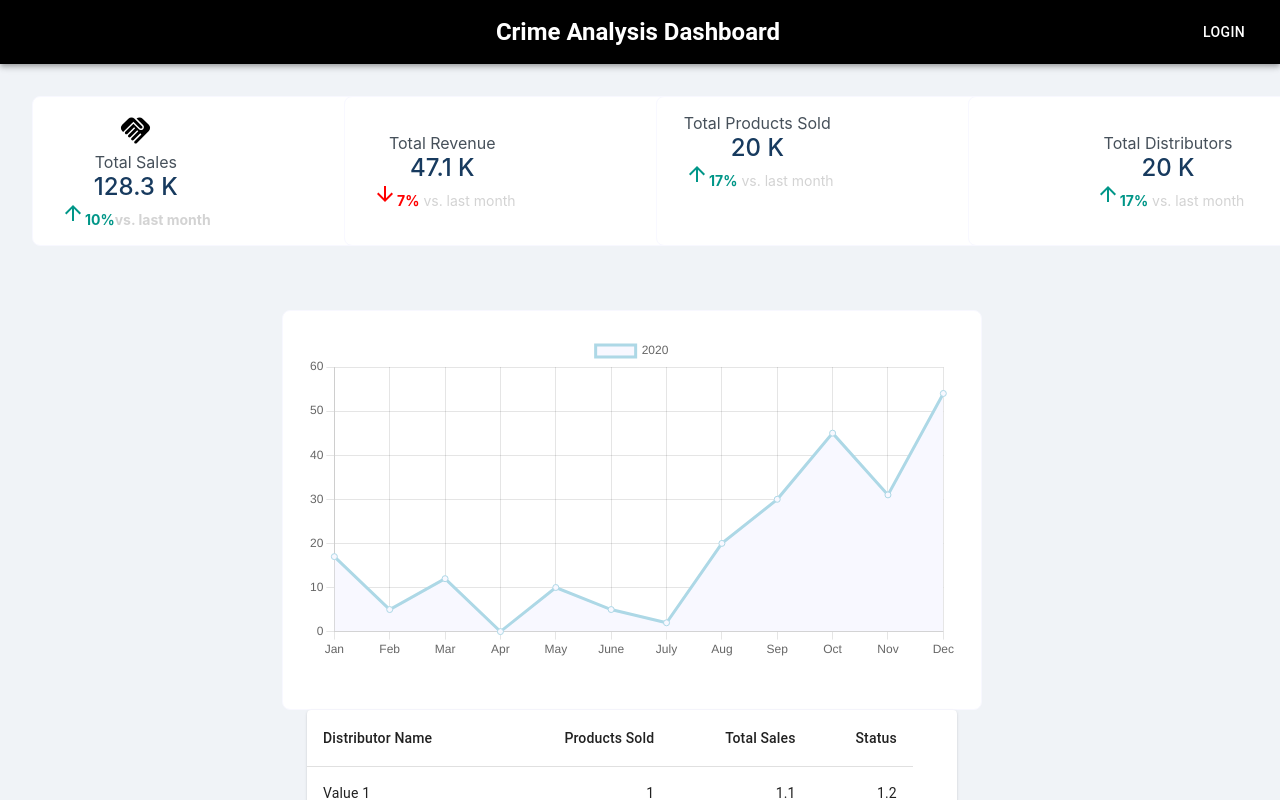
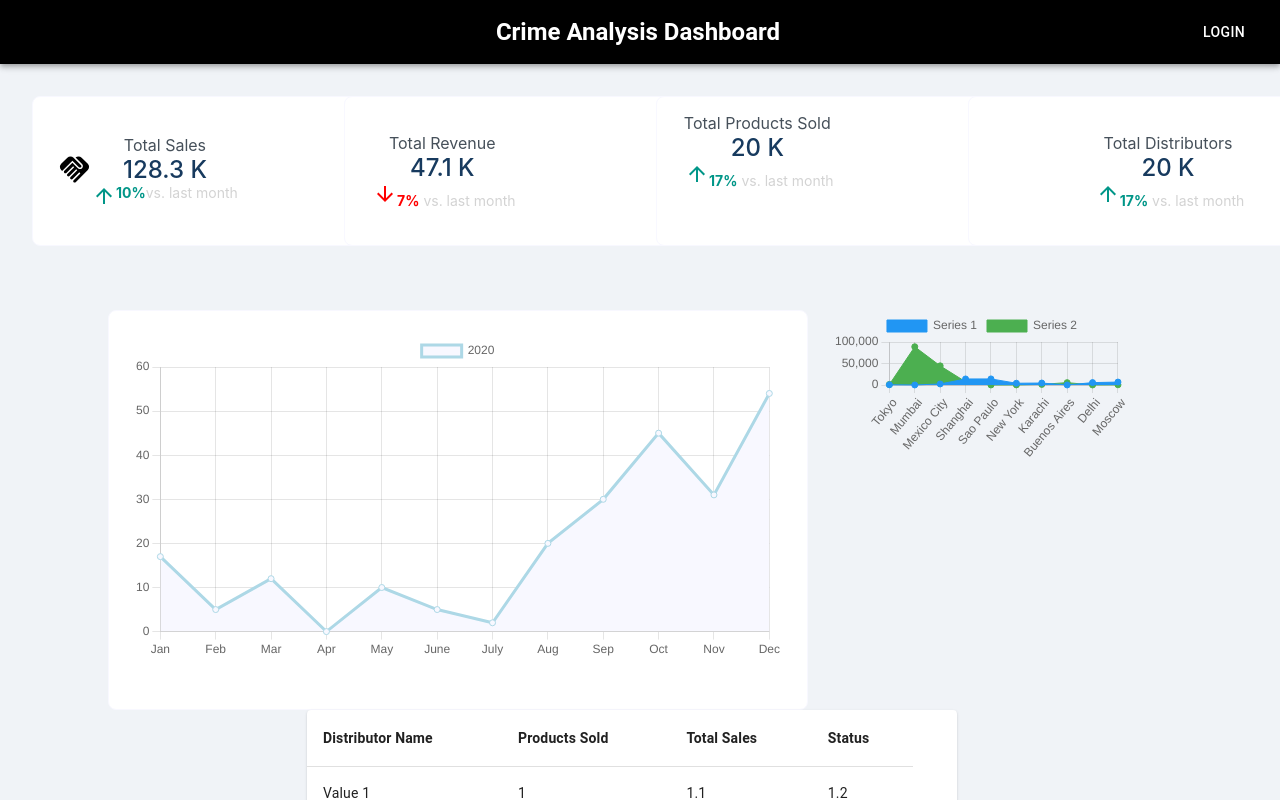
Before and after one commit to manitrana/manitrana.github.io, a React (Create React App) app: page / in a window 1280 px wide. Shown: the top 800 px of the page. Built offline with nearby package versions, Linux system fonts and the light colour scheme; no server answers.

Commit message:
Editing products data table header styling

```diff
--- a/src/App.js
+++ b/src/App.js
@@ -26,6 +26,9 @@ import { useEffect, useRef, useState } from "react";
 import ArrowUpwardIcon from '@mui/icons-material/ArrowUpward';
 import ArrowDownwardIcon from '@mui/icons-material/ArrowDownward';
 import HandshakeIcon from '@mui/icons-material/Handshake';
+import Card  from '@mui/material/Card';
+import CardActions from '@mui/material/CardActions';
+import CardContent from '@mui/material/CardContent';
 
 
 
@@ -50,8 +53,6 @@ function App() {
 
 
 
-
-
       {/* High-Level Widgets */}
       <Grid container spacing={4} padding="4vh" justify="center" align="center" direction="row">
 
@@ -69,20 +70,24 @@ function App() {
             width: '400px',
             height: '150px'}}>
 
-            <Box sx={{alignItems: 'start'}}>
+            <Box>
+                <HandshakeIcon fontSize='large'/>
+            </Box>
 
-              <Box>
-                <HandshakeIcon fontSize='large'/>
-              </Box>
+            <Box>
 
               <Box sx={{ color: '#46505A' }}>Total Sales</Box>
 
               <Box sx={{color: '#173A5E', fontSize: 24, fontWeight: 'medium' }}>128.3 K</Box>
 
-              <Box sx={{ color: '#009688', display: 'inline', fontWeight: 'bold', mx: 0.5, fontSize: 14,}}>
-                <ArrowUpwardIcon/>
-                10%
-                <Box sx={{ color: 'lightgray', display: 'inline', fontSize: 14 }}>vs. last month</Box>
+              <Box sx={{display: 'flex', direction: 'row'}}>
+                <ArrowUpwardIcon sx={{color: '#009688'}}/>
+                <Box sx={{ color: '#009688', fontWeight: 'bold', fontSize: 14,}}>
+                  10%
+                </Box>
+                <Box sx={{ color: 'lightgray', display: 'inline', fontSize: 14 }}>
+                  vs. last month
+                </Box>
               </Box>
 
             </Box>
@@ -166,14 +171,17 @@ function App() {
 
       </Grid>
 
+
+
+
       {/* Interactive Data Charts */}
       <Grid container spacing={2} padding="6vh" display="flex" justifyContent="center">
 
         {/* Importing all components */}
         <BarChart></BarChart>
+        <AreaChart></AreaChart>
         <ProductsDataTable></ProductsDataTable>
-        <PieChart></PieChart>
-        <AreaChart></AreaChart>
+
 
       </Grid>
 
--- a/src/components/ProductsDataTable/ProductsDataTable.js
+++ b/src/components/ProductsDataTable/ProductsDataTable.js
@@ -25,10 +25,10 @@ export default function ProductsDataTable() {
                 <Table sx={{ minWidth: 650 }} aria-label="simple table">
                     <TableHead>
                         <TableRow>
-                            <TableCell>Distributor Name</TableCell>
-                            <TableCell align="right">Products Sold</TableCell>
-                            <TableCell align="right">Total Sales</TableCell>
-                            <TableCell align="right">Status</TableCell>
+                            <TableCell sx={{fontWeight: 'bold'}}>Distributor Name</TableCell>
+                            <TableCell sx={{fontWeight: 'bold'}}>Products Sold</TableCell>
+                            <TableCell sx={{fontWeight: 'bold'}}>Total Sales</TableCell>
+                            <TableCell sx={{fontWeight: 'bold'}}>Status</TableCell>
                         </TableRow>
                     </TableHead>
                     <TableBody>
@@ -37,10 +37,10 @@ export default function ProductsDataTable() {
                                 <TableCell component="th" scope="row">
                                     {row.name}
                                 </TableCell>
-                                <TableCell align="right">{row.calories}</TableCell>
-                                <TableCell align="right">{row.fat}</TableCell>
-                                <TableCell align="right">{row.carbs}</TableCell>
-                                <TableCell align="right">{row.protein}</TableCell>
+                                <TableCell>{row.calories}</TableCell>
+                                <TableCell>{row.fat}</TableCell>
+                                <TableCell>{row.carbs}</TableCell>
+                                <TableCell>{row.protein}</TableCell>
                             </TableRow>))}
                     </TableBody>
                 </Table>
```
Also changed, not shown: src/components/ProductsDataTable/ProductsDataTable.css (added).
